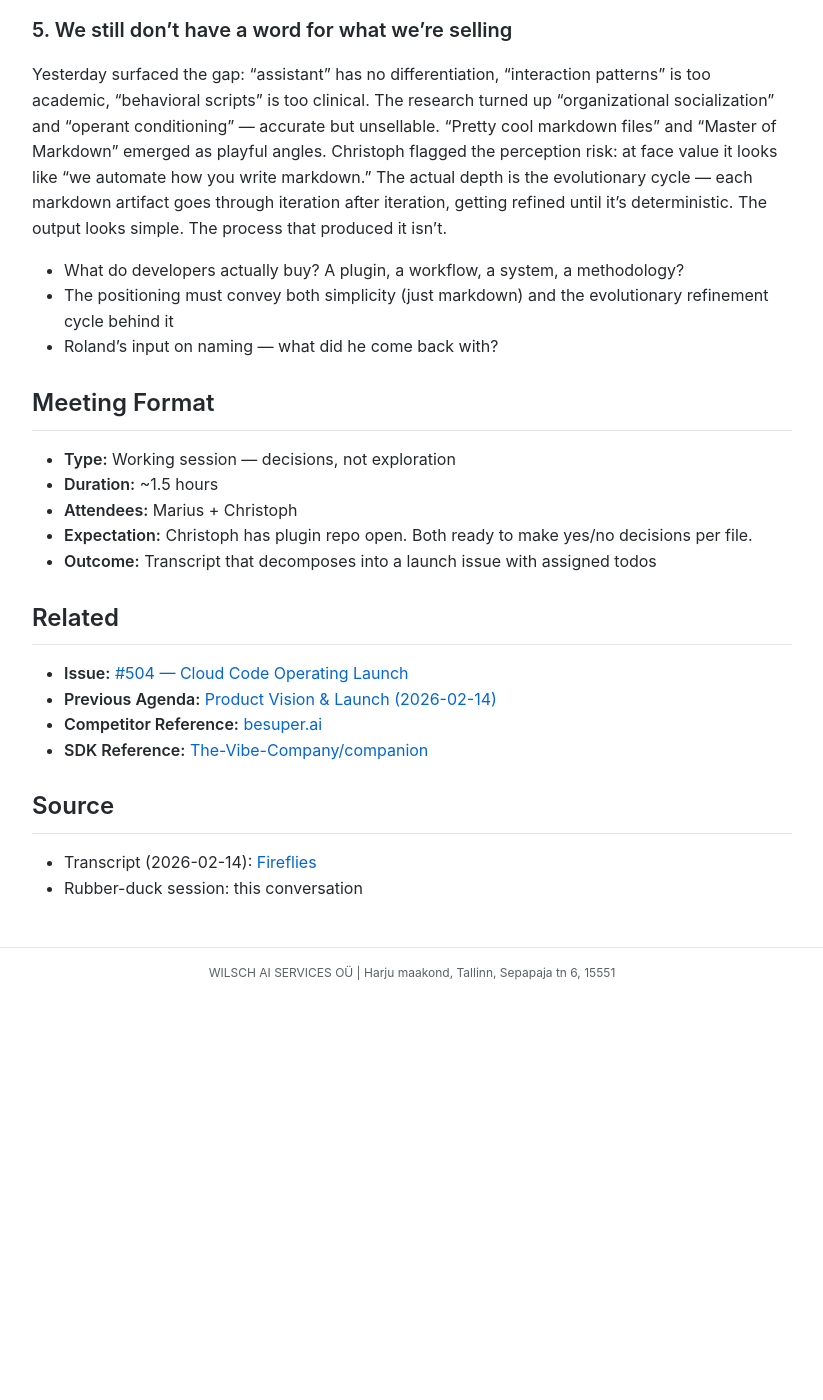
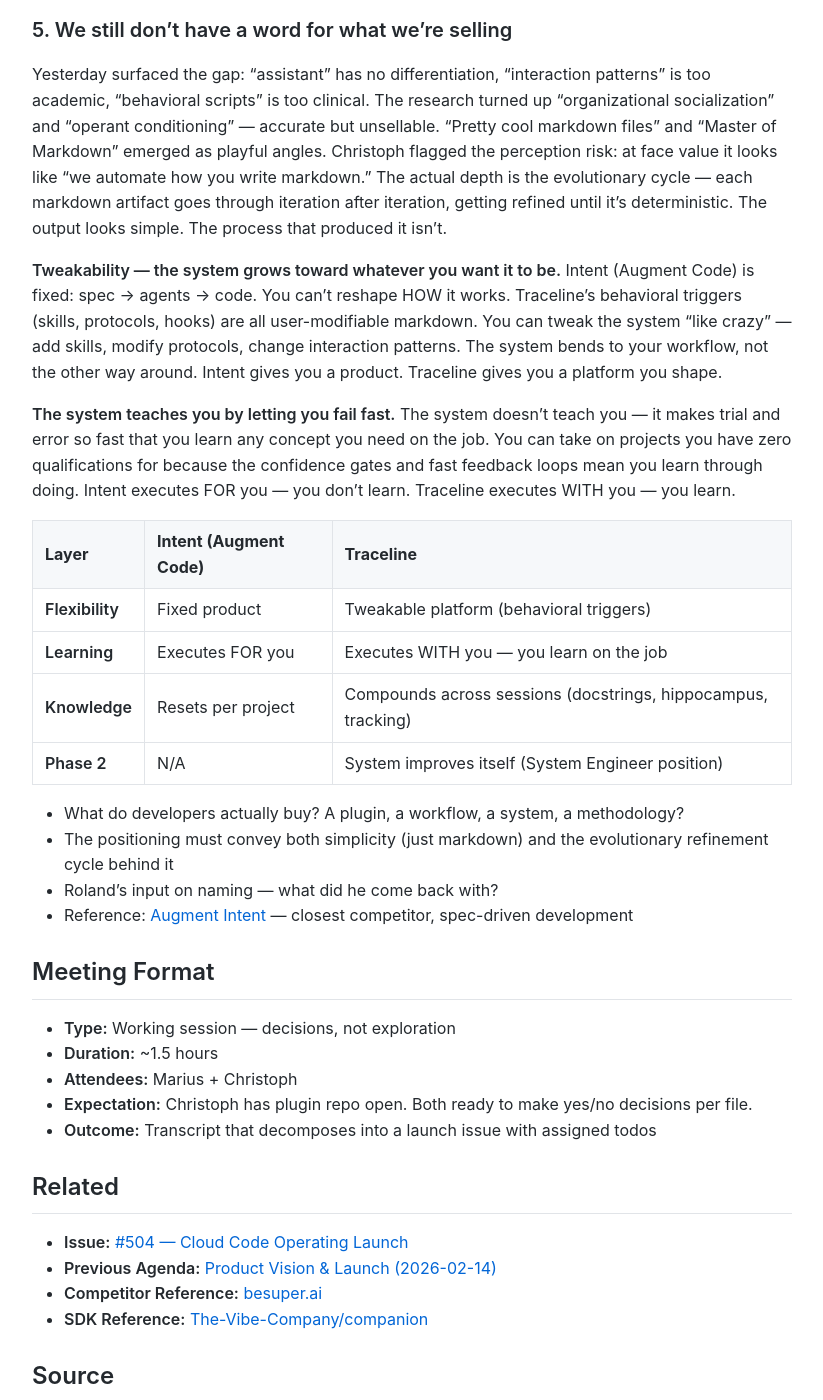
Before and after one commit to MariusWilsch/public-wilsch-ai-pages, a Jekyll site: the page built from global/meeting-agenda-developer-launch-deep-dive-2026-02-15.md, in a window 1280 px wide and 1400 px high, scrolled down 2037 px. Shown: the whole window, without its empty margins (228-1051 px from the left). Built offline with Jekyll 4.4.1, drawn with Linux system fonts in a browser that asks for light colours; our own code applies the rules of GitHub Pages for plain Markdown files; before the commit the page ends 3034 px from its top, so only the background shows below that.

Commit message:
Sync from hippocampus 2026-02-15

```diff
--- a/global/meeting-agenda-developer-launch-deep-dive-2026-02-15.md
+++ b/global/meeting-agenda-developer-launch-deep-dive-2026-02-15.md
@@ -62,9 +62,21 @@ Yesterday ended with "I need this as a transcript so I can create an issue on Su
 
 Yesterday surfaced the gap: "assistant" has no differentiation, "interaction patterns" is too academic, "behavioral scripts" is too clinical. The research turned up "organizational socialization" and "operant conditioning" — accurate but unsellable. "Pretty cool markdown files" and "Master of Markdown" emerged as playful angles. Christoph flagged the perception risk: at face value it looks like "we automate how you write markdown." The actual depth is the evolutionary cycle — each markdown artifact goes through iteration after iteration, getting refined until it's deterministic. The output looks simple. The process that produced it isn't.
 
+**Tweakability — the system grows toward whatever you want it to be.** Intent (Augment Code) is fixed: spec → agents → code. You can't reshape HOW it works. Traceline's behavioral triggers (skills, protocols, hooks) are all user-modifiable markdown. You can tweak the system "like crazy" — add skills, modify protocols, change interaction patterns. The system bends to your workflow, not the other way around. Intent gives you a product. Traceline gives you a platform you shape.
+
+**The system teaches you by letting you fail fast.** The system doesn't teach you — it makes trial and error so fast that you learn any concept you need on the job. You can take on projects you have zero qualifications for because the confidence gates and fast feedback loops mean you learn through doing. Intent executes FOR you — you don't learn. Traceline executes WITH you — you learn.
+
+| Layer | Intent (Augment Code) | Traceline |
+|-------|----------------------|-----------|
+| **Flexibility** | Fixed product | Tweakable platform (behavioral triggers) |
+| **Learning** | Executes FOR you | Executes WITH you — you learn on the job |
+| **Knowledge** | Resets per project | Compounds across sessions (docstrings, hippocampus, tracking) |
+| **Phase 2** | N/A | System improves itself (System Engineer position) |
+
 - What do developers actually buy? A plugin, a workflow, a system, a methodology?
 - The positioning must convey both simplicity (just markdown) and the evolutionary refinement cycle behind it
 - Roland's input on naming — what did he come back with?
+- Reference: [Augment Intent](https://docs.augmentcode.com/intent/overview) — closest competitor, spec-driven development
 
 ## Meeting Format
 
```
